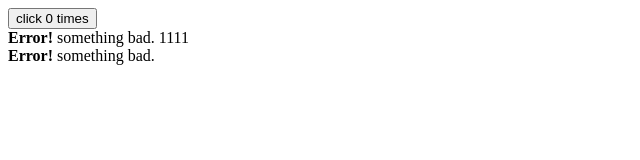
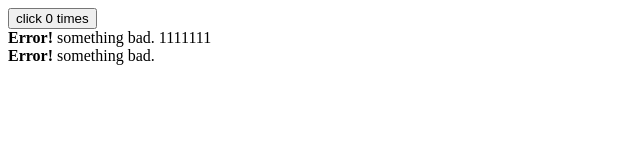
Before and after one commit to zhang250515/JavaScriptFoundation, a website: page src/04Vue/2VueComponent.html in a window 1280 px wide. Shown: the full height of the page, 0-640 px from the left. Drawn offline with nearby package versions, Linux system fonts and the light colour scheme.

Commit message:
misc: test push direct

```diff
--- a/src/04Vue/2VueComponent.html
+++ b/src/04Vue/2VueComponent.html
@@ -9,7 +9,7 @@
 <body>
     <div id="component01">
         <button-counter></button-counter>
-        <alert-box> something bad. 1111</alert-box>
+        <alert-box> something bad. 1111111</alert-box>
     </div>
 
     <div id="component02">
```
